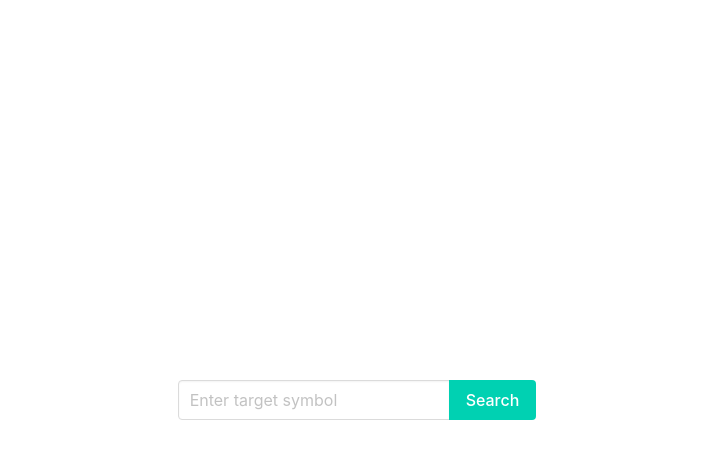
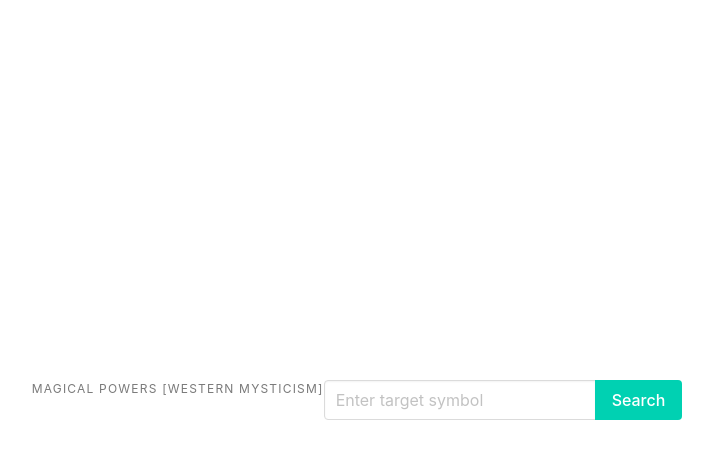
Before and after one commit to blkFinch/777, a React (Vite) app: page / in a window 1280 px wide. Both pictures are taken after a click on the link "Search". Shown: the top 458 px of the page, without its empty margins (283-996 px from the left). Built offline with nearby package versions, Linux system fonts and the light colour scheme.

Commit message:
search is working and displaying

```diff
--- a/src/App.jsx
+++ b/src/App.jsx
@@ -8,6 +8,7 @@ import Data from "./assets/liber777.json";
 function App() {
   const [target, setTarget] = useState(() => "init");
   const [data] = useState(() => loadData()); //lazy init should only read data once
+  const [results, setResults] = useState(() => []);
 
   // converts data to an array of arrays
   // element 0 is the Roman numeral
@@ -19,49 +20,6 @@ function App() {
     }
     return res;
   }
-
-  const dummyData = [
-    {
-      "XXXIV.": {
-        columnName: "Some Greek Gods",
-        0: "Pan",
-        1: "Zeus, Iacchus",
-        2: "Athena, Uranus [[Hermes]]",
-        3: "Cybele, Demeter, Rhea, Heré, [[Psyché, Kronos]]",
-        4: "Poseidon [[Zeus]]",
-        5: "Ares, Hades",
-        6: "Iacchus, Apollo, Adonis [[Dionysus, Bacchus]]",
-        7: "Aphrodité, Niké",
-        8: "Hermes",
-        9: "Zeus (as D), Diana of Epheus (as phallic stone [[and =]]) [[Eros]] ",
-        10: "Persephone, [Adonis], Psyché",
-        11: "Zeus",
-        12: "Hermes ",
-        13: "Artemis, Hekaté ",
-        14: "Aphrodité ",
-        15: "Athena",
-        16: "[Heré]",
-        17: "Castor and Pollux, Apollo the Diviner [[Eros]]",
-        18: "Apollo the Charioteer",
-        19: "Demeter [borne by lions]",
-        20: "[Attis]",
-        21: "Zeus",
-        22: "Themis, Minos, Aeacus and Rhadamanthus",
-        23: "Poseidon",
-        24: "Ares [[Apollo the Pythean, Thanatos]]",
-        25: "Apollo, Artemis (hunters)",
-        26: "Pan, Priapus [Erect Hermes and Bacchus]",
-        27: "Ares, [[Athena]]",
-        28: "[Athena] Ganymede",
-        29: "Poseidon [[Hermes Psychopompos]]",
-        30: "Helios, Apollo",
-        31: "Hades",
-        32: "[Athena]",
-        "32 bis": "[Demeter] [[Gaia]]",
-        "31 bis": "Iacchus",
-      },
-    },
-  ];
 
   //Search Functions
   //
@@ -96,21 +54,23 @@ function App() {
   }
 
   function handleSearch(e) {
-    console.log(target); //TODO: make target auto capitalize
+    var res = [];
+    data.forEach((elem) => {
+      if (checkIfTargetExists(target, elem[1])) {
+        console.log("found in " + elem[1].columnName);
+        let ret = {
+          column: elem[1].columnName,
+          rows: findInData(target, elem[1]),
+        };
+        res.push(ret);
+      }
+    });
+    setResults(res);
+  }
 
-    //TODO: optimize this algorithm
-    //for each element in data do
-    //check if target exists in element
-    //if it does, capture the column name then perform the following:
-
-    // check if target exists in blob
-    checkIfTargetExists(target, dummyData)
-      ? console.log("found")
-      : console.log("not found");
-
-    // if it does, split blob into array of strings
-    const splitBlob = JSON.stringify(dummyData).split(":");
-    console.log(splitBlob);
+  function findInData(target, data) {
+    // split blob into array of strings
+    const splitBlob = JSON.stringify(data).split(":");
 
     // filter into array of indexes where target exists
     const hits = splitBlob
@@ -122,7 +82,9 @@ function App() {
     // map indexes to two arrays: column keys, and string values
     const colKeys = hits.map((i) => {
       var targ = splitBlob[i - 1];
-      return targ.split(",").slice(-1)[0]; //last element is key as it appears before the ':'
+      //last element is key as it appears before the ':', filter for number
+      var num = targ.split(",").slice(-1)[0].match(/\d+/g);
+      return num ? num[0] : "title";
     });
 
     const colVals = hits.map((i) => {
@@ -132,24 +94,53 @@ function App() {
       return targ.join(",");
     });
 
+    let ret = [];
+
     colKeys.forEach((elem, index) => {
-      console.log(elem, colVals[index]);
+      ret.push({ row: elem, value: colVals[index] });
     });
+
+    return ret;
   }
 
   //END Search Functions
 
+  // COMPONENTS
+  //
+  //TODO: make this a component, style it
+  function ResDisplay({ result }) {
+    return (
+      <div>
+        <p className="menu-label">{result.column}</p>
+        <ul className="menu-list">
+          {result.rows.map((row) => (
+            <li key={row.row}>
+              <a>{row.value}</a>
+            </li>
+          ))}
+        </ul>
+      </div>
+    );
+  }
+
   function onTargetUpdate(e) {
-    setTarget(e.target.value);
+    setTarget(toTitleCase(e.target.value));
   }
   //TODO: return a list of results while typing
   return (
     <div className="App">
-      <SearchBar
-        placeholder="Enter target symbol"
-        handleSearch={handleSearch}
-        handleTargetUpdate={onTargetUpdate}
-      />
+      <div className="columns">
+        <aside className="menu" style={{ textAlign: "left" }}>
+          {results.map((elem) => (
+            <ResDisplay result={elem} key={elem.column} />
+          ))}
+        </aside>
+        <SearchBar
+          placeholder="Enter target symbol"
+          handleSearch={handleSearch}
+          handleTargetUpdate={onTargetUpdate}
+        />
+      </div>
     </div>
   );
 }
```
Also changed, not shown: src/components/ResultDisplay.jsx (added, +16 -0 lines), src/assets/liber777.json.
